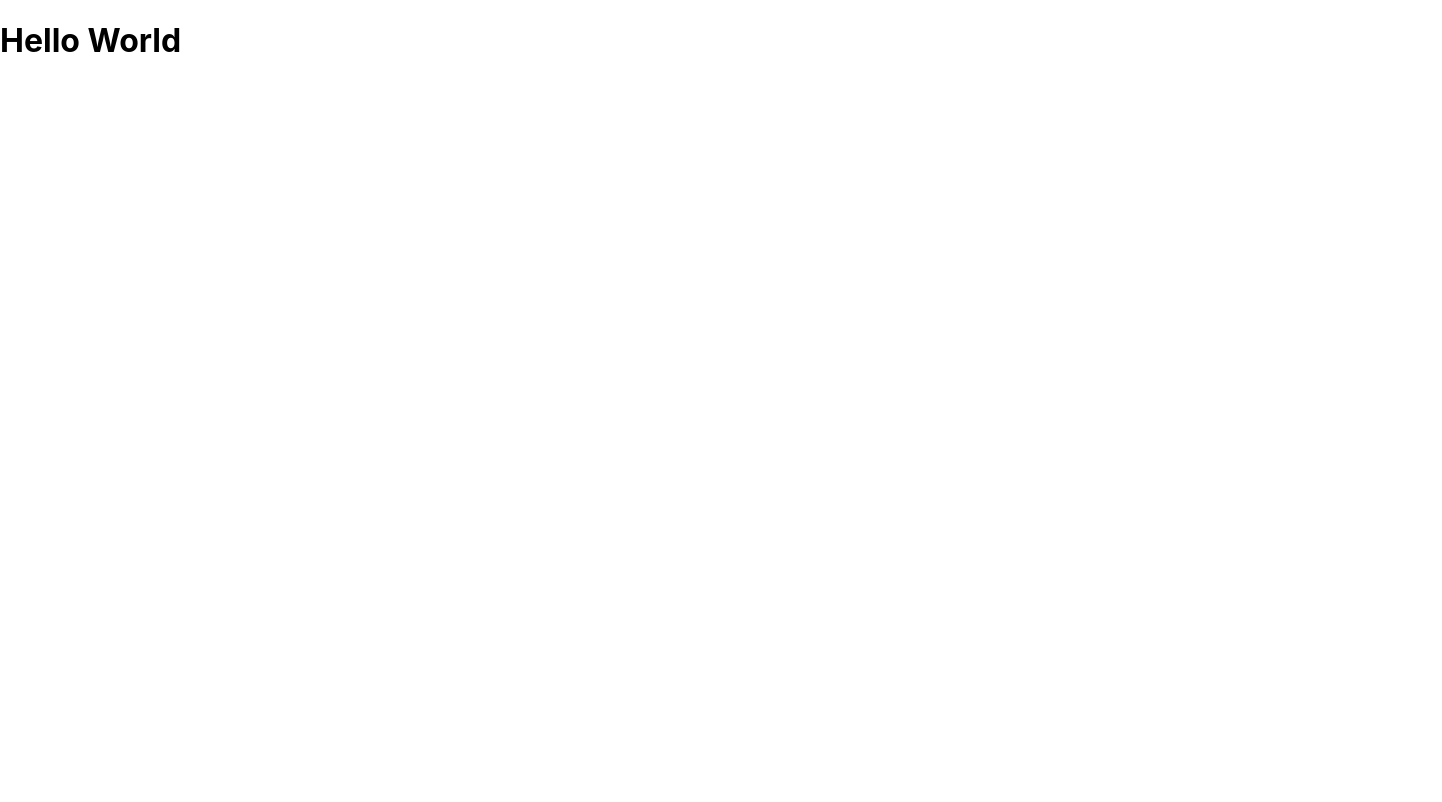
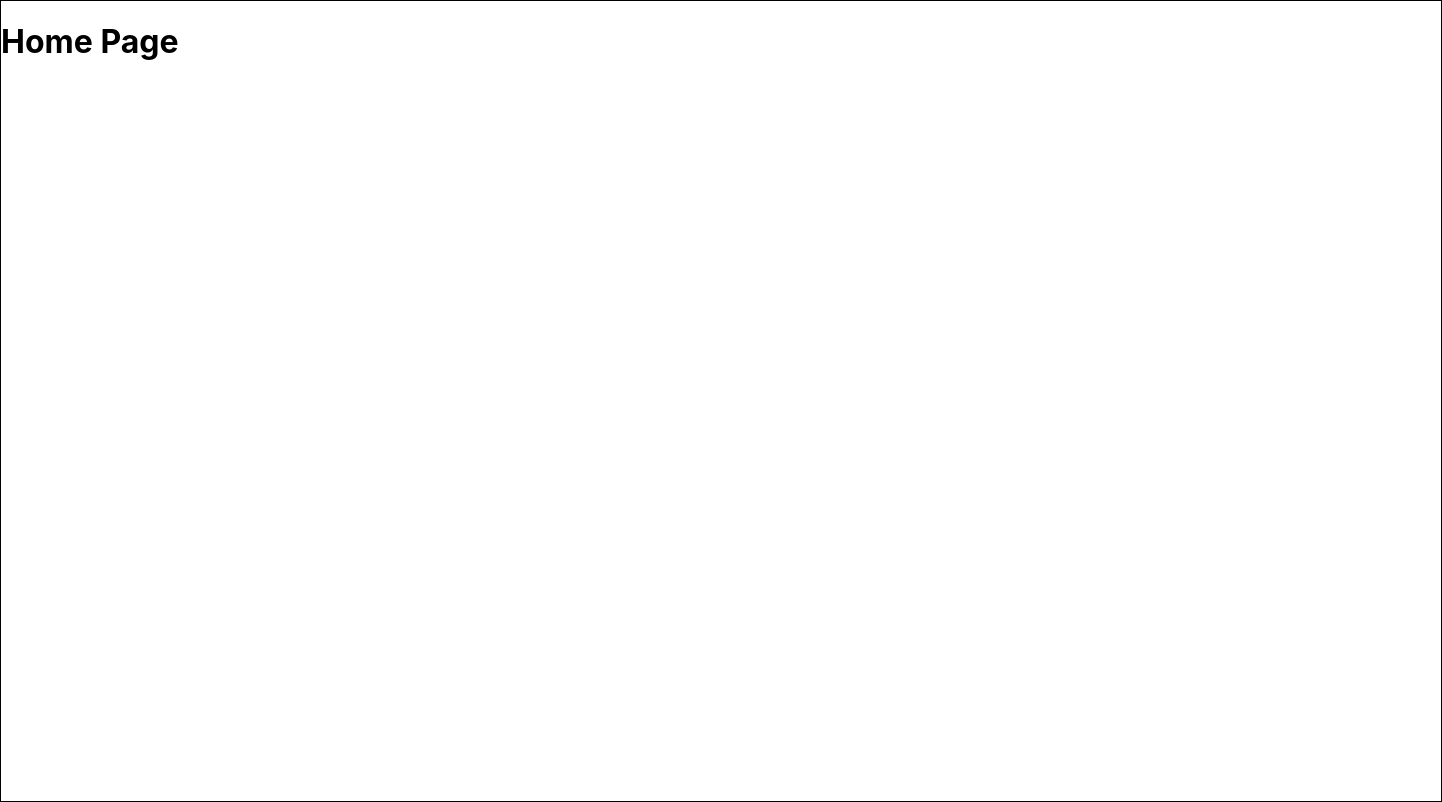
Before and after one commit to PieterJanDelbecke/intro-dropdown-react, a React (Create React App) app: page / in a window 1280 px wide. Shown: the whole page, 1442 px wide, since content can reach past the window. Built offline with nearby package versions, Linux system fonts and the light colour scheme.

Commit message:
added main container

```diff
--- a/package.json
+++ b/package.json
@@ -8,7 +8,9 @@
     "@testing-library/user-event": "^13.5.0",
     "react": "^18.0.0",
     "react-dom": "^18.0.0",
+    "react-router-dom": "^6.3.0",
     "react-scripts": "5.0.1",
+    "styled-components": "^5.3.5",
     "web-vitals": "^2.1.4"
   },
   "scripts": {
--- a/src/App.js
+++ b/src/App.js
@@ -1,9 +1,24 @@
+import { BrowserRouter, Routes, Route } from "react-router-dom";
+import styled from "styled-components";
+
+import HomePage from "./pages/homePage";
+
+const Container = styled.div`
+  width: 1440px;
+  height: 100vh;
+  border: 1px black solid;
+  margin: 0px auto;
+`
 
 function App() {
   return (
-    <div >
-      <h1>Hello World</h1>
-    </div>
+    <Container>
+      <BrowserRouter>
+        <Routes>
+          <Route path="/" element={<HomePage />} />
+        </Routes>
+      </BrowserRouter>
+    </Container>
   );
 }
 
--- /dev/null
+++ b/src/pages/homePage.jsx
@@ -0,0 +1,10 @@
+
+const HomePage = () => {
+    return (
+        <>
+            <h1>Home Page</h1>
+        </>
+    )
+}
+
+export default HomePage
```
Also changed, not shown: 1 other file (tests, documents, lock files or other folders).
